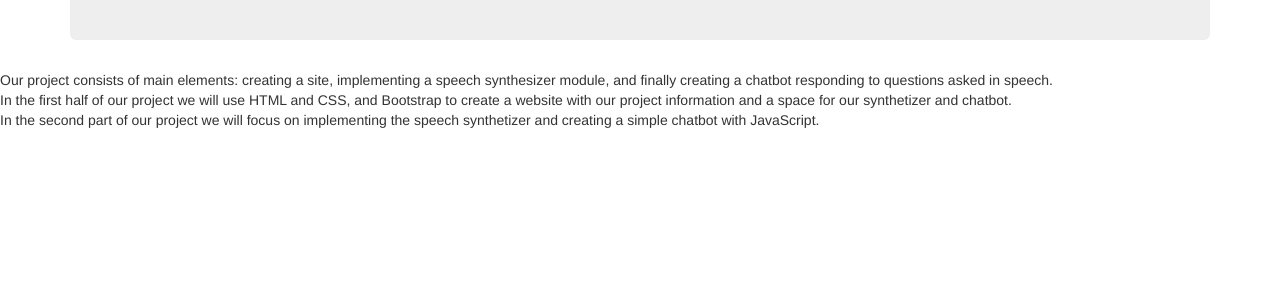
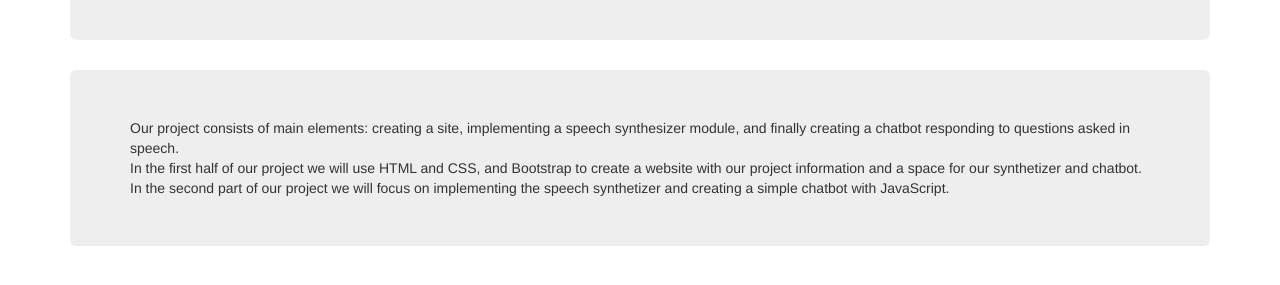
Before and after one commit to nlp-ug-2018-19/Coronavirus, a plain HTML site: page about_us.html in a window 1280 px wide. Shown: the part 155-440 px from the top of the page. Drawn offline with nearby package versions, Linux system fonts and the light colour scheme.

Commit message:
add text container

```diff
--- a/about_us.html
+++ b/about_us.html
@@ -9,10 +9,12 @@
             <h1>About our project</h1>
         </div>
 </div>
-<div>
+<div class="container">
+<div class="jumbotron">
 Our project consists of main elements: creating a site, implementing a speech synthesizer module, and finally creating a chatbot responding to questions asked in speech.<br>
 In the first half of our project we will use HTML and CSS, and Bootstrap to create a website with our project information and a space for our synthetizer and chatbot.<br>
 In the second part of our project we will focus on implementing the speech synthetizer and creating a simple chatbot with JavaScript.<br>
 </div>
+</div>
 </body>
 </html>
```
